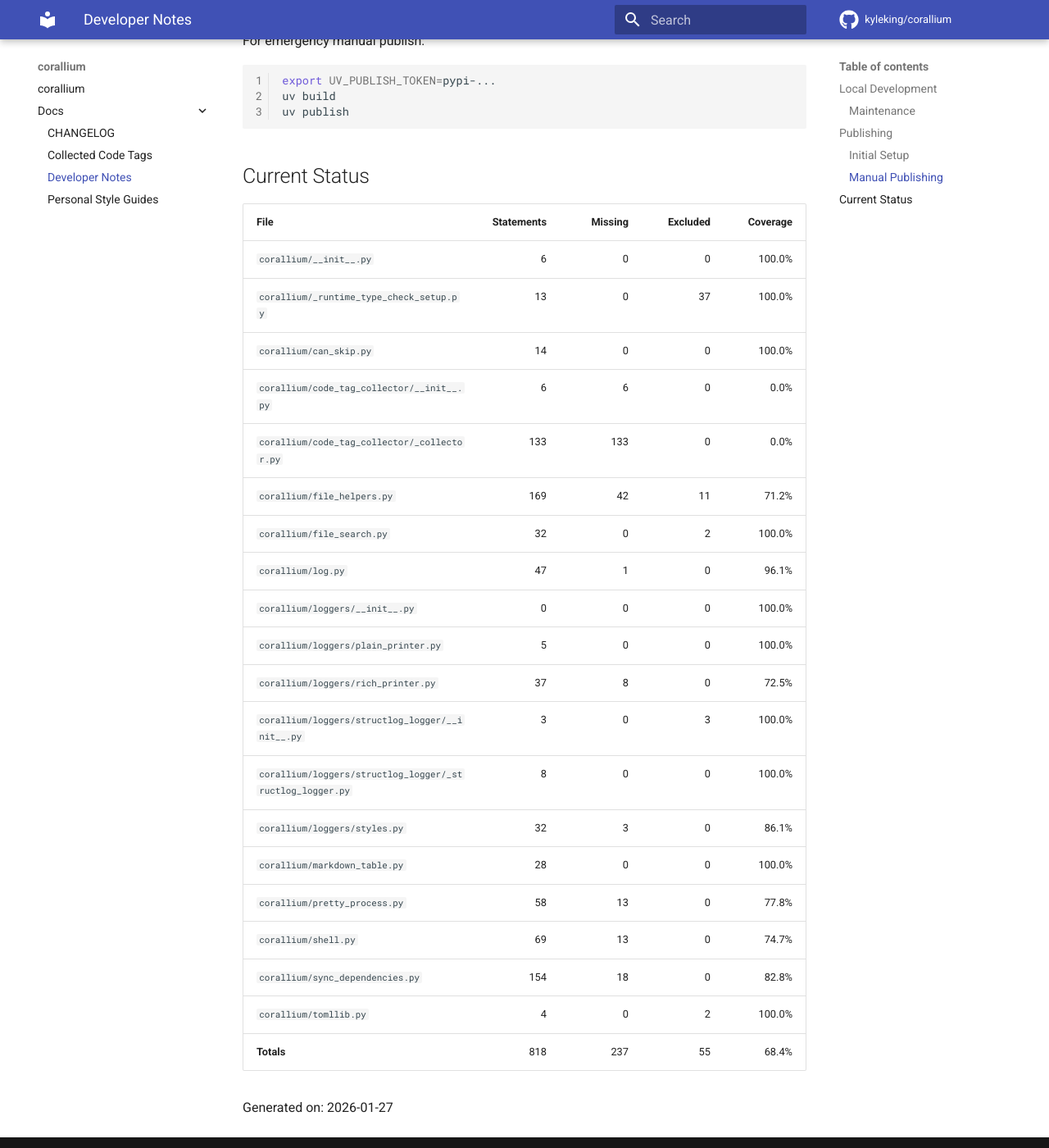
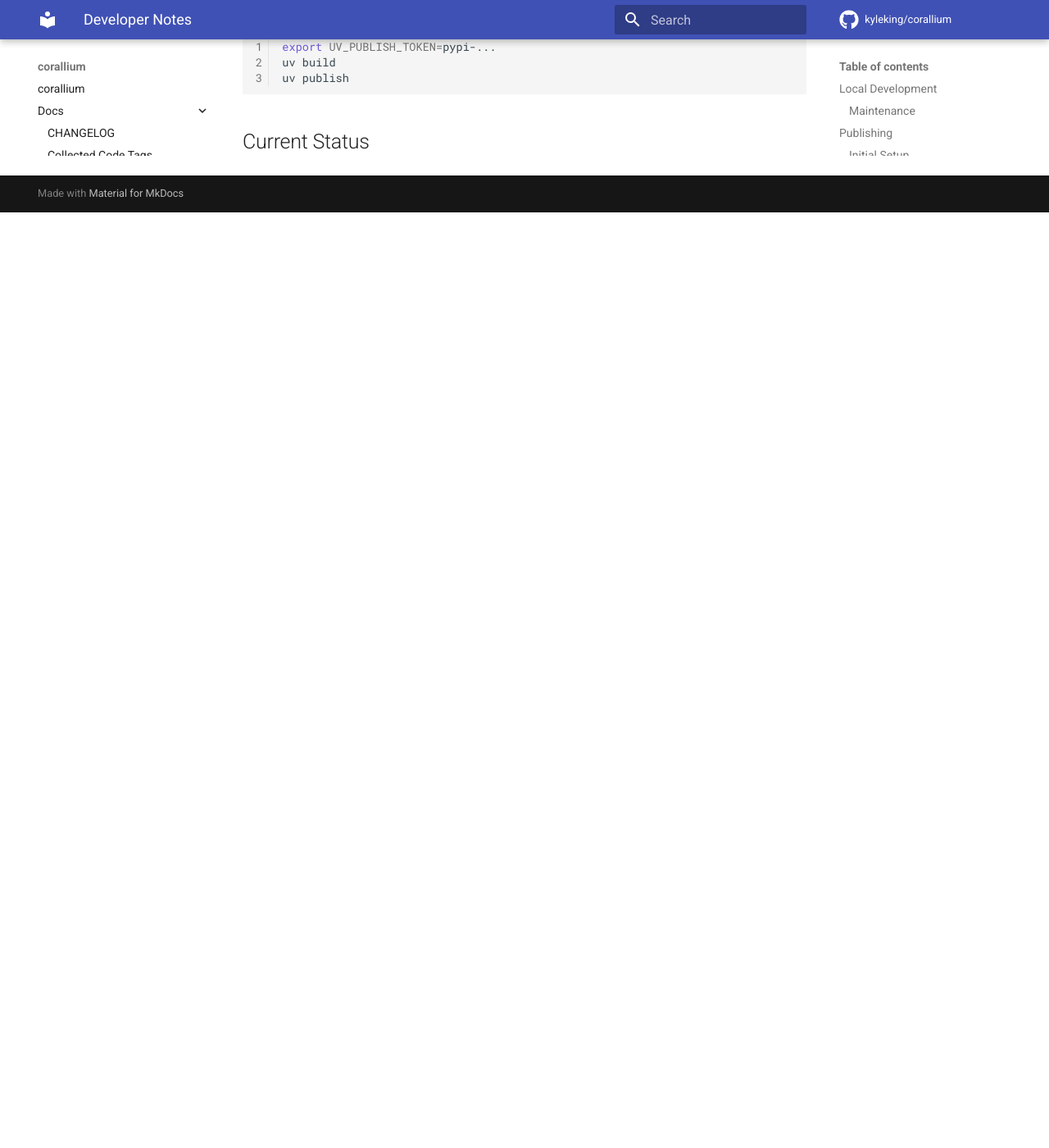
Before and after one commit to KyleKing/corallium, an MkDocs documentation site: the page built from docs/docs/DEVELOPER_GUIDE.md, in a window 1280 px wide and 1400 px high, scrolled down 1343 px. Shown: the whole window at 82% size. Built offline with MkDocs 1.6.1 and Material for MkDocs 9.7.7, drawn with Linux system fonts in a browser that asks for light colours; comment, search, counter and statistics services are not loaded; after the commit the page ends 1602 px from its top, so only the background shows below that; some of the changed text lies outside the part shown.

```diff
--- a/.copier-answers.yml
+++ b/.copier-answers.yml
@@ -2,7 +2,7 @@
 # Answer file maintained by Copier for: https://github.com/KyleKing/calcipy_template
 # DO NOT MODIFY THIS FILE. Edit by re-running copier and changing responses to the questions
 # Check into version control.
-_commit: 4.0.6
+_commit: 4.0.7
 _src_path: gh:KyleKing/calcipy_template
 author_email: dev.act.kyle@gmail.com
 author_name: Kyle King
--- a/.pre-commit-config.yaml
+++ b/.pre-commit-config.yaml
@@ -80,7 +80,7 @@ repos:
         exclude: uv\.lock
         stages: ["pre-commit"]
   - repo: https://github.com/KyleKing/calcipy
-    rev: 6.0.0b0
+    rev: 6.0.0b1
     hooks:
       - id: copier-forbidden-files
       - id: lint-fix
--- a/corallium/__init__.py
+++ b/corallium/__init__.py
@@ -1,11 +1,12 @@
+# ruff: noqa: RUF067
 """corallium."""
 
 from ._runtime_type_check_setup import configure_runtime_type_checking_mode
 
 __version__ = '2.2.0'
-__pkg_name__ = 'corallium'  # noqa: RUF067
+__pkg_name__ = 'corallium'
 
-configure_runtime_type_checking_mode()  # noqa: RUF067
+configure_runtime_type_checking_mode()
 
 
 # == Above code must always be first ==
--- a/docs/docs/DEVELOPER_GUIDE.md
+++ b/docs/docs/DEVELOPER_GUIDE.md
@@ -49,18 +49,12 @@ Repository Settings → Environments:
 
 **Register Trusted Publishers**
 
-TestPyPI: https://test.pypi.org/manage/account/publishing/
-- PyPI Project Name: `corallium`
-- Owner: `kyleking`
-- Repository: `corallium`
-- Workflow: `publish.yml`
-- Environment: `testpypi`
-
 PyPI: https://pypi.org/manage/project/corallium/settings/publishing/
 - Owner: `kyleking`
 - Repository: `corallium`
 - Workflow: `publish.yml`
 - Environment: `pypi`
+    - Or environment `testpypi` (for [TestPyPI](https://test.pypi.org/manage/account/publishing))
 
 ### Manual Publishing
 
@@ -75,28 +69,5 @@ uv publish
 ## Current Status
 
 <!-- {cts} COVERAGE -->
-| File                                                      | Statements | Missing | Excluded | Coverage |
-|-----------------------------------------------------------|-----------:|--------:|---------:|---------:|
-| `corallium/__init__.py`                                   | 6          | 0       | 0        | 100.0%   |
-| `corallium/_runtime_type_check_setup.py`                  | 13         | 0       | 37       | 100.0%   |
-| `corallium/can_skip.py`                                   | 14         | 0       | 0        | 100.0%   |
-| `corallium/code_tag_collector/__init__.py`                | 6          | 6       | 0        | 0.0%     |
-| `corallium/code_tag_collector/_collector.py`              | 133        | 133     | 0        | 0.0%     |
-| `corallium/file_helpers.py`                               | 169        | 42      | 11       | 71.2%    |
-| `corallium/file_search.py`                                | 32         | 0       | 2        | 100.0%   |
-| `corallium/log.py`                                        | 47         | 1       | 0        | 96.1%    |
-| `corallium/loggers/__init__.py`                           | 0          | 0       | 0        | 100.0%   |
-| `corallium/loggers/plain_printer.py`                      | 5          | 0       | 0        | 100.0%   |
-| `corallium/loggers/rich_printer.py`                       | 37         | 8       | 0        | 72.5%    |
-| `corallium/loggers/structlog_logger/__init__.py`          | 3          | 0       | 3        | 100.0%   |
-| `corallium/loggers/structlog_logger/_structlog_logger.py` | 8          | 0       | 0        | 100.0%   |
-| `corallium/loggers/styles.py`                             | 32         | 3       | 0        | 86.1%    |
-| `corallium/markdown_table.py`                             | 28         | 0       | 0        | 100.0%   |
-| `corallium/pretty_process.py`                             | 58         | 13      | 0        | 77.8%    |
-| `corallium/shell.py`                                      | 69         | 13      | 0        | 74.7%    |
-| `corallium/sync_dependencies.py`                          | 154        | 18      | 0        | 82.8%    |
-| `corallium/tomllib.py`                                    | 4          | 0       | 2        | 100.0%   |
-| **Totals**                                                | 818        | 237     | 55       | 68.4%    |
 
-Generated on: 2026-01-27
 <!-- {cte} -->
--- a/docs/gen_ref_nav.py
+++ b/docs/gen_ref_nav.py
@@ -5,9 +5,10 @@ https://github.com/pawamoy/copier-pdm/blob/adff9b64887d0b4c9ec0b42de1698b34858a5
 
 """
 
-from pathlib import Path  # noqa: I001
+from pathlib import Path
 
 import mkdocs_gen_files
+
 from corallium.tomllib import tomllib
 
 
```
Also changed, not shown: pyproject.toml (+4 -5 lines), 3 other files.
